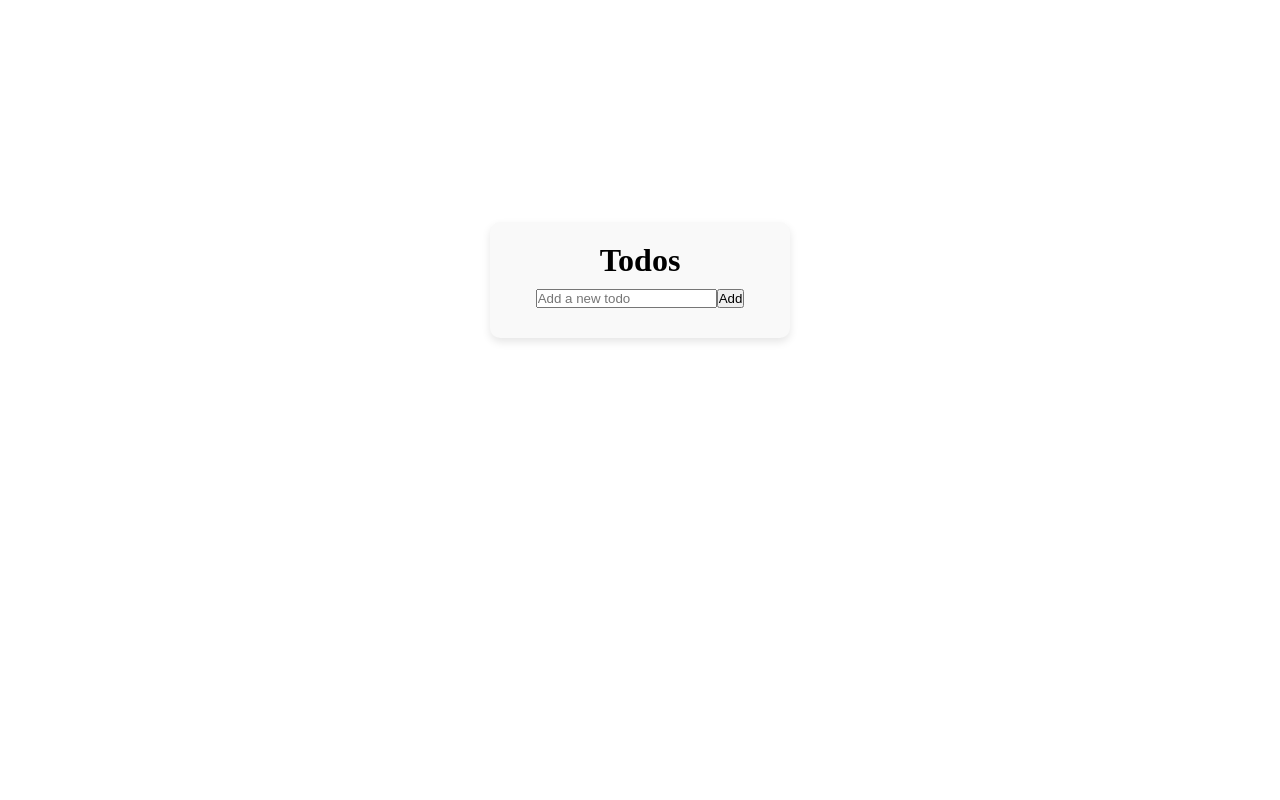
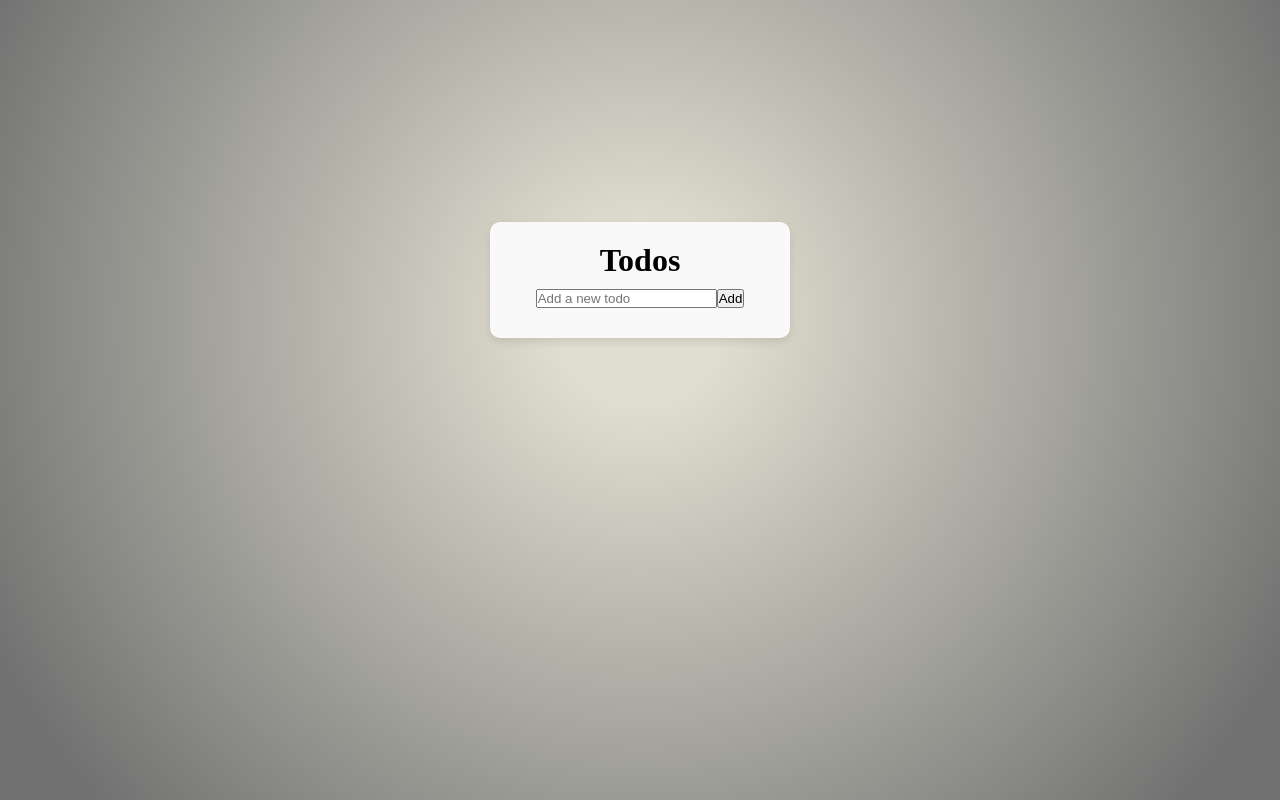
Before and after one commit to SturessonAdam/todo-app, a React (Vite) app: page / in a window 1280 px wide. Built offline with nearby package versions, Linux system fonts and the light colour scheme.

Commit message:
backround styling

```diff
--- a/src/components/TodoForm.tsx
+++ b/src/components/TodoForm.tsx
@@ -16,9 +16,10 @@ function TodoForm({ addTodo } : TodoProps) {
     };
 
   return (
-    <div>
+    <div className='form-wrapper'>
         <form onSubmit={handleSubmit}>
             <input
+            className='todo-form'
             type="text"
             value={inputValue}
             onChange={(e) => setInputValue(e.target.value)}
--- a/src/styles/app.css
+++ b/src/styles/app.css
@@ -1,3 +1,4 @@
 .app {
-
+    height: 100vh;
+    background: radial-gradient(circle at 50% 40%, rgba(206, 204, 181, 0.639) 10%, rgba(0, 0, 0, 0.553) 90%);
 }
```
